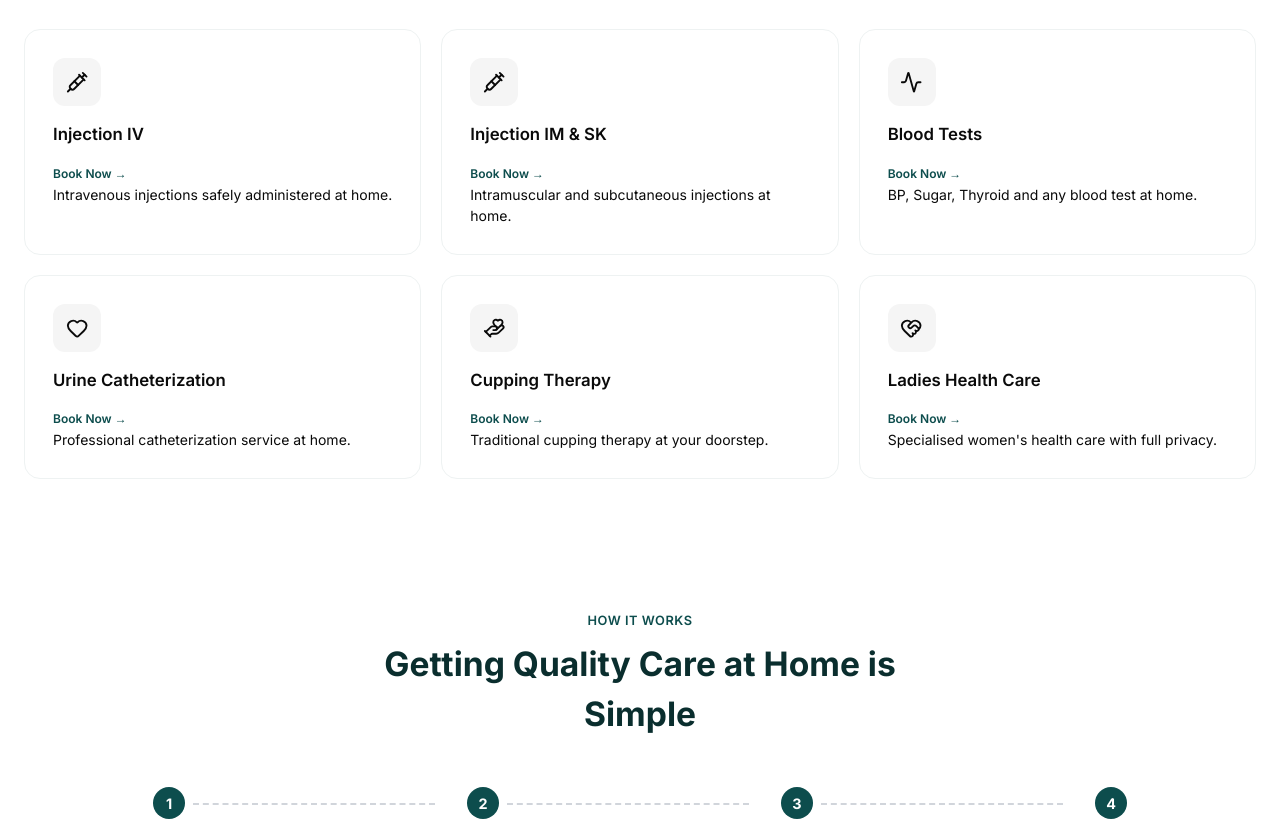
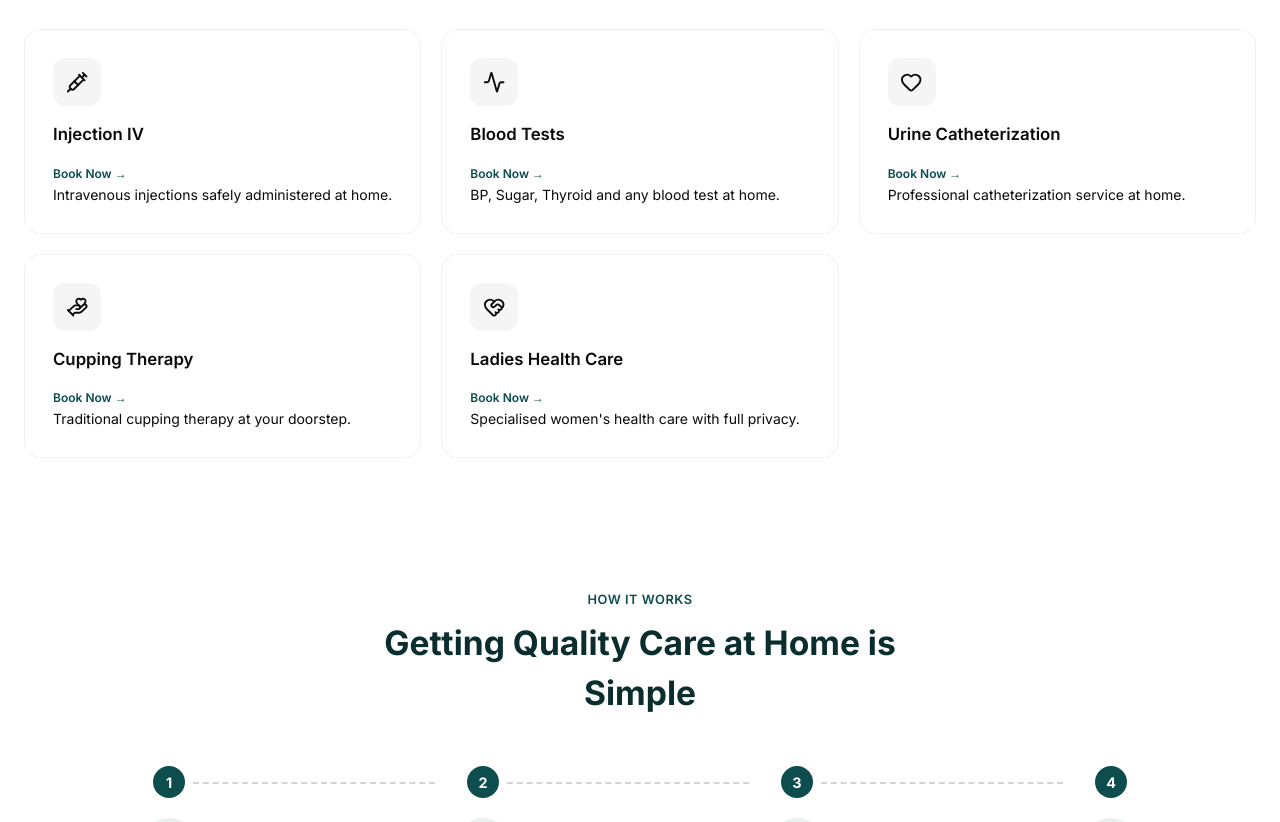
Before and after one commit to shamthecodes/Home_care, a Next.js app: page / in a window 1280 px wide. Shown: the part 900-1722 px from the top of the page. Built offline with nearby package versions, Linux system fonts and the light colour scheme; no server answers.

Commit message:
add real sk update

```diff
--- a/components/ServicesGrid.jsx
+++ b/components/ServicesGrid.jsx
@@ -16,11 +16,11 @@ const services = [
     title: "Injection IV",
     desc: "Intravenous injections safely administered at home.",
   },
-  {
-    icon: Syringe,
-    title: "Injection IM & SK",
-    desc: "Intramuscular and subcutaneous injections at home.",
-  },
+  // {
+  //   icon: Syringe,
+  //   title: "Injection IM & SK",
+  //   desc: "Intramuscular and subcutaneous injections at home.",
+  // },
   {
     icon: Activity,
     title: "Blood Tests",
```
